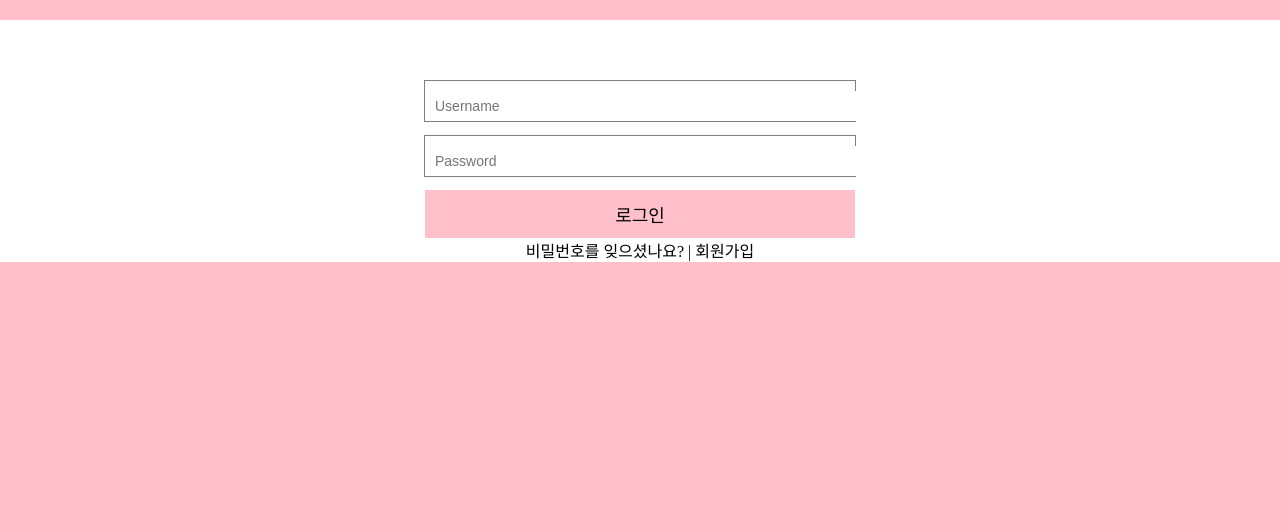
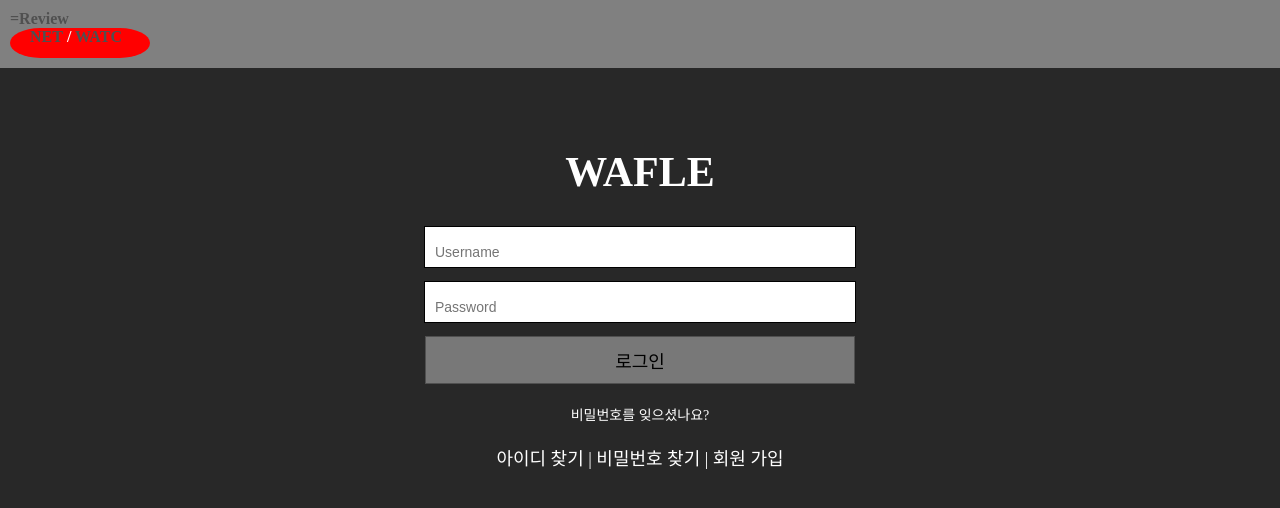
Before and after one commit to WebGroose/Watfle, a PHP site: page /loginpage.html in a window 1280 px wide. Shown: the top 508 px of the page. Run offline with PHP 8.4, Linux system fonts and the light colour scheme.

Commit message:
no message

```diff
--- a/html/loginpage.css
+++ b/html/loginpage.css
@@ -3,21 +3,47 @@
 	padding:0;
 }
 
+
 body{
-    background-color:pink;
+    background-color:#282828;
 
 }
+
+.top{
+	background-color: grey;
+	text-align: center;
+	padding:10px;
+}
+
+
+.oval{
+		width: 140px;
+		height: 30px;
+		background: red;
+		border-radius: 100px / 50px;
+		color:white;
+		font-weight:bold;
+}
+
 
 .main-container{
 	width:100%;
 	align-items:center;
     margin-top: 20px;
-    background-color: white;
+    background-color: #282828;
 }
 
 .main-container .main-wrap{
     width:100%;
 }
+
+.watfle{
+	align-items: center;
+	font-size: 42px;
+	font-weight:bold;
+	color:white;
+}
+
 
 .login-input-section-wrap{
 	padding-top: 60px;
@@ -27,9 +53,10 @@ body{
 }
 
 .login-input-wrap{
+	margin-top:30px;
 	width: 430px;
 	height :40px;
-	border: solid 1px gray;
+	border: solid 1px black;
 	background: white;
 }
 .pwd-wrap{
@@ -37,7 +64,7 @@ body{
 }
 .login-input-wrap input{
 	border: none;
-	width:430px;
+	width:410px;
 	margin-top: 10px;
 	font-size: 14px;
 	margin-left: 10px;
@@ -50,7 +77,19 @@ body{
 	width: 430px;
 	height :48px;
 	font-size: 18px;
-	background-color:pink;
+	background-color:#787878;
 	color: black;
-	border: solid 1px pink;
+	border: solid 1px #505050;
 }
+
+.forget-msg{
+	font-size: 14px;
+	margin-top: 20px;
+	color:white;
+}
+
+.idfind{
+	font-size: 18px;
+	margin-top: 20px;
+	color:white;
+}
--- a/html/loginpage.html
+++ b/html/loginpage.html
@@ -5,6 +5,11 @@
 <meta charset="UTF-8"/>
     <title>login Page</title>
     <link rel="stylesheet" href="loginpage.css">
+    <style>
+    a:link{color:#505050;
+    text-decoration:none;
+    font-weight:bold;}
+    </style>
 <script>
 function login(){
     var id = document.getElementById("id").value;
@@ -23,9 +28,21 @@ function login(){
 </script>
 </head>
 <body>
+<header>
+<div class="top" style="align:center">
+<div calss="review" style="text-align:left">
+<a href=".html">=Review</a> &nbsp;&nbsp;
+</div>
+<div class="oval" style="text-align:center">
+      <a href=".html" >NET</a>&nbsp;/
+      <a href=".html" >WATC</a>&nbsp;&nbsp;
+      </div>
+   </div>
+   </header>
 <div class="main-container">
 <div class="main-wrap">
 <section class="login-input-section-wrap">
+<div class = "watfle">WAFLE</div>
             <div class= "login-input-wrap">
 				<input placeholder="Username" id="id" type="text"></input>
             </div>
@@ -35,7 +52,8 @@ function login(){
 			<div class="login-btn-wrap">
                 <button onclick= "login()" id="login">로그인</button>
             </div>
-            <p class="forget-msg">비밀번호를 잊으셨나요? | 회원가입</p>
+            <p class="forget-msg">비밀번호를 잊으셨나요?</p>
+            <p class="idfind">아이디 찾기 | 비밀번호 찾기 | 회원 가입</p>
             </section>
             </div>
 	</div>
```
Also changed, not shown: html/myaccount.css (+38 -3 lines), html/myaccount.html (+14 -11 lines).
